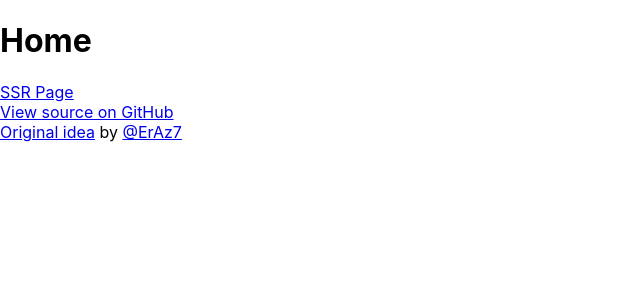
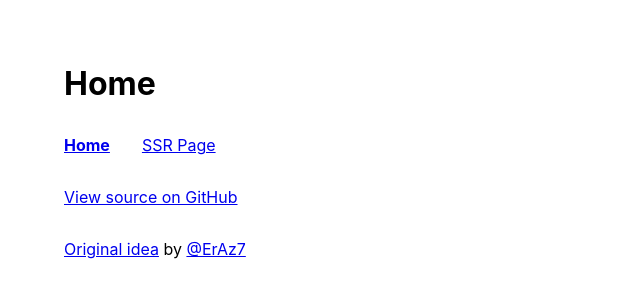
Before and after one commit to joulev/nextjs13-appdir-router-events, a Next.js app: page / in a window 1280 px wide. Shown: the top 300 px of the page, without its empty margins (0-640 px from the left). Built offline with nearby package versions, Linux system fonts and the light colour scheme.

Commit message:
prevent firing startChange if href to same route and add some basic styling
Signed-off-by: Vu Van Dung <me@joulev.dev>

```diff
--- a/app/Anchor.client.tsx
+++ b/app/Anchor.client.tsx
@@ -4,14 +4,25 @@ import Link from "next/link";
 import { useContext } from "react";
 import StartRouterChange from "~/StartRouterChangeContext.client";
 
-export default function Anchor({ href, children }: React.ComponentProps<"a">) {
+export default function Anchor({ href, style, children }: React.ComponentProps<"a">) {
   const startChange = useContext(StartRouterChange);
   const useLink = href && href.startsWith("/");
   if (useLink)
     return (
-      <Link href={href} onClick={startChange}>
+      <Link
+        href={href}
+        onClick={() => {
+          const { pathname, search, hash } = window.location;
+          if (href !== pathname + search + hash) startChange();
+        }}
+        style={style}
+      >
         {children}
       </Link>
     );
-  return <a href={href}>{children}</a>;
+  return (
+    <a href={href} style={style}>
+      {children}
+    </a>
+  );
 }
--- a/app/globals.css
+++ b/app/globals.css
@@ -2,7 +2,7 @@
 
 html,
 body {
-  padding: 0;
+  padding: 2rem;
   margin: 0;
   font-family: -apple-system, BlinkMacSystemFont, Segoe UI, Roboto, Oxygen, Ubuntu, Cantarell,
     Fira Sans, Droid Sans, Helvetica Neue, sans-serif;
@@ -11,3 +11,7 @@ body {
 * {
   box-sizing: border-box;
 }
+
+h1 {
+  margin: 0;
+}
--- a/app/layout.client.tsx
+++ b/app/layout.client.tsx
@@ -1,8 +1,9 @@
 "use client";
 
 import { useCallback, useEffect, useState } from "react";
-import { usePathname, useSearchParams } from "next/navigation";
+import { usePathname, useSearchParams, useSelectedLayoutSegment } from "next/navigation";
 import NProgress from "nprogress";
+import Anchor from "~/Anchor.client";
 import StartRouterChangeContext from "~/StartRouterChangeContext.client";
 
 function RouterEventWrapper({
@@ -30,9 +31,21 @@ function RouterEventWrapper({
 export default function RootLayoutClient({ children }: React.PropsWithChildren) {
   const onStart = useCallback(() => NProgress.start(), []);
   const onComplete = useCallback(() => NProgress.done(), []);
+  const segment = useSelectedLayoutSegment();
   return (
     <RouterEventWrapper onStart={onStart} onComplete={onComplete}>
       {children}
+      <div style={{ display: "flex", gap: "2rem" }}>
+        <Anchor href="/" style={{ fontWeight: segment === null ? "bold" : undefined }}>
+          Home
+        </Anchor>
+        <Anchor
+          href="/ssr-page"
+          style={{ fontWeight: segment === "ssr-page" ? "bold" : undefined }}
+        >
+          SSR Page
+        </Anchor>
+      </div>
     </RouterEventWrapper>
   );
 }
--- a/app/layout.tsx
+++ b/app/layout.tsx
@@ -5,7 +5,7 @@ export default function RootLayout({ children }: React.PropsWithChildren) {
   return (
     <html lang="en">
       <head />
-      <body>
+      <body style={{ display: "flex", flexDirection: "column", gap: "2rem" }}>
         <RootLayoutClient>{children}</RootLayoutClient>
         <div>
           <a href="https://github.com/joulev/nextjs13-router-events">View source on GitHub</a>
--- a/app/page.tsx
+++ b/app/page.tsx
@@ -1,10 +1,3 @@
-import Anchor from "~/Anchor.client";
-
 export default function Home() {
-  return (
-    <main>
-      <h1>Home</h1>
-      <Anchor href="/ssr-page">SSR Page</Anchor>
-    </main>
-  );
+  return <h1>Home</h1>;
 }
```
Also changed, not shown: app/ssr-page/page.tsx (+1 -8 lines).
